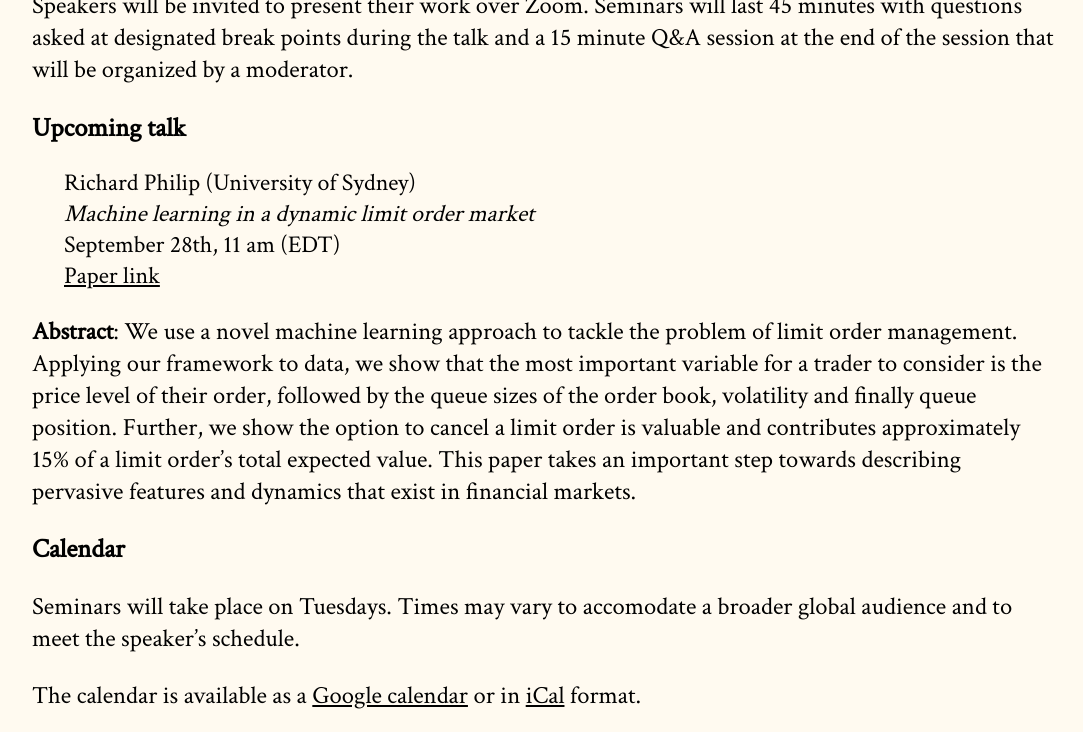
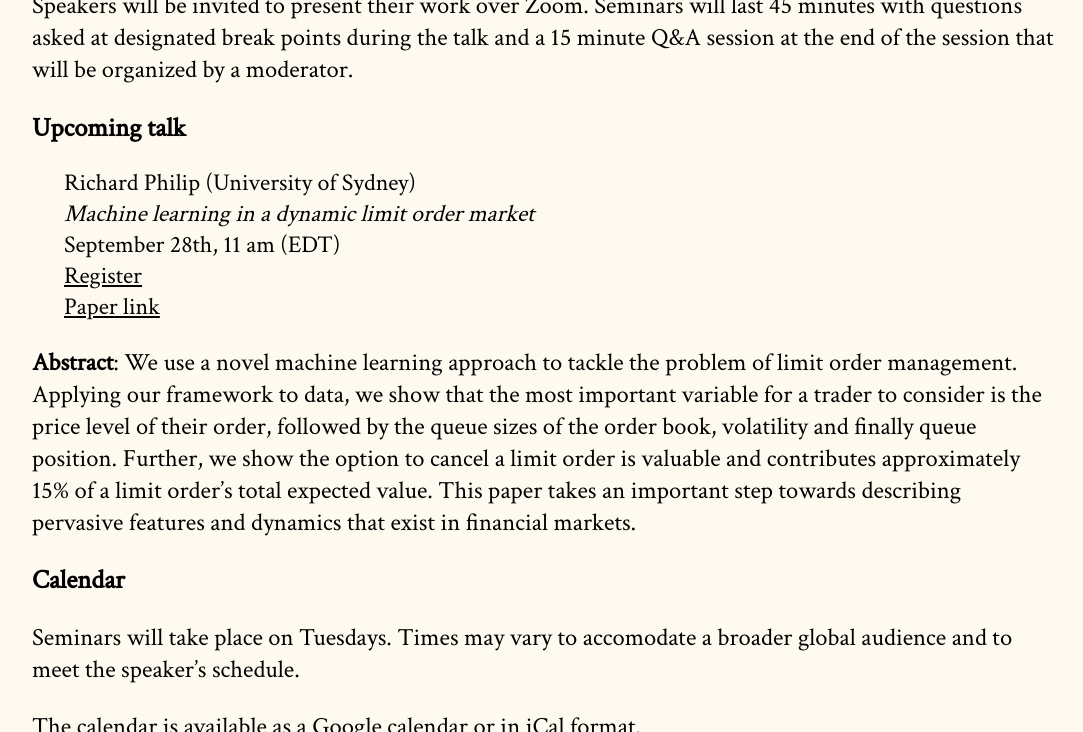
Before and after one commit to cpfiffer/microstructure.exchange, a Jekyll site: the page built from index.md, in a window 1280 px wide and 900 px high, scrolled down 350 px, cut to the strip 0-732 px from the top of the window. Shown: the whole strip, without its empty margins (96-1179 px from the left). Built offline with Jekyll 4.4.1, drawn with Linux system fonts in a browser that asks for light colours; some web fonts are replaced.

Commit message:
Add webinar link

```diff
--- a/_config.yml
+++ b/_config.yml
@@ -17,7 +17,7 @@ speaker-info:
   speaker-date: September 28th, 11 am (EDT)
   # discussant: "Gideon Saar (Cornell University)"
   paper-link: /papers/Manuscript RP.pdf
-  # webinar-link: https://stockholmuniversity.zoom.us/meeting/register/u5Erduqhpz4sHdxsUyA36lP08ZcVBEFPgPVS
+  webinar-link: https://stockholmuniversity.zoom.us/meeting/register/u5wkdOmuqTgjGNIFr6EYxCW87hwieP4IptV_
   # slides-link: /slides/RobinhoodSlides_TME.pdf
 
 # Fall 2021 - Presenter (moderator)
```
